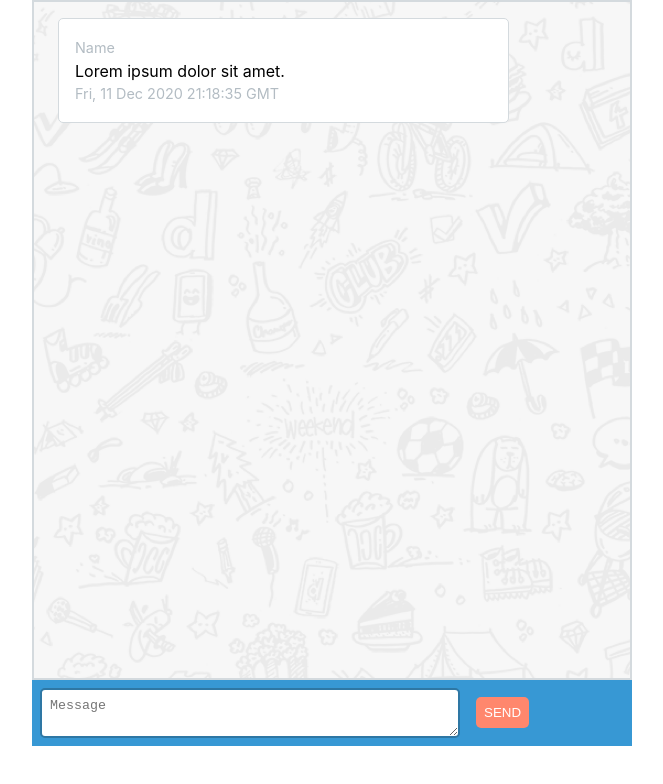
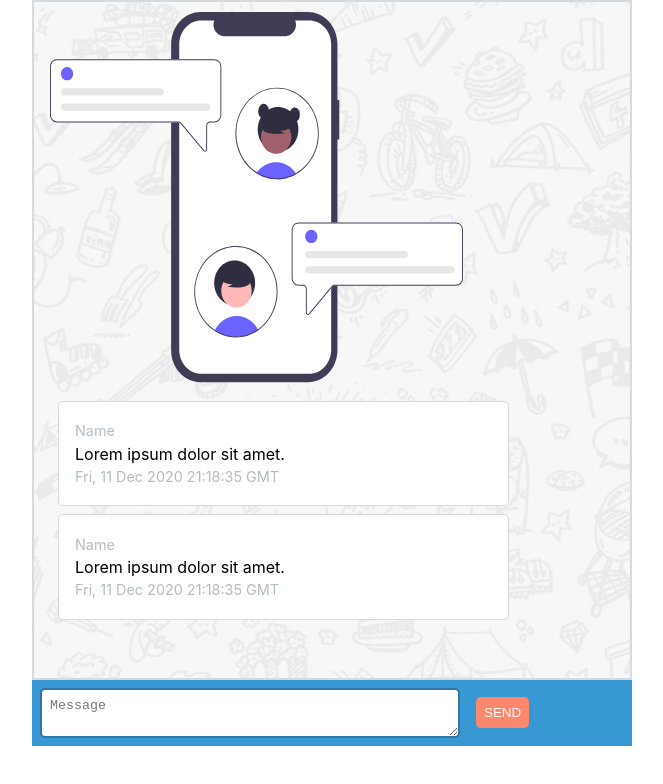
Before and after one commit to ZsuzsaMano/chat-app, a React (Create React App) app: page / in a window 1280 px wide. Shown: the top 784 px of the page, without its empty margins (308-971 px from the left). Built offline with nearby package versions, Linux system fonts and the light colour scheme.

Commit message:
import Loader

```diff
--- a/src/components/MainBox.js
+++ b/src/components/MainBox.js
@@ -1,9 +1,12 @@
 import React from 'react';
 import ChatBubble from './ChatBubble';
+import Loader from './Loader';
 
 const MainBox = () =>{
   return(
   <div className="main__box">
+<Loader/>
+<ChatBubble/>
 <ChatBubble/>
 
   </div>
```
